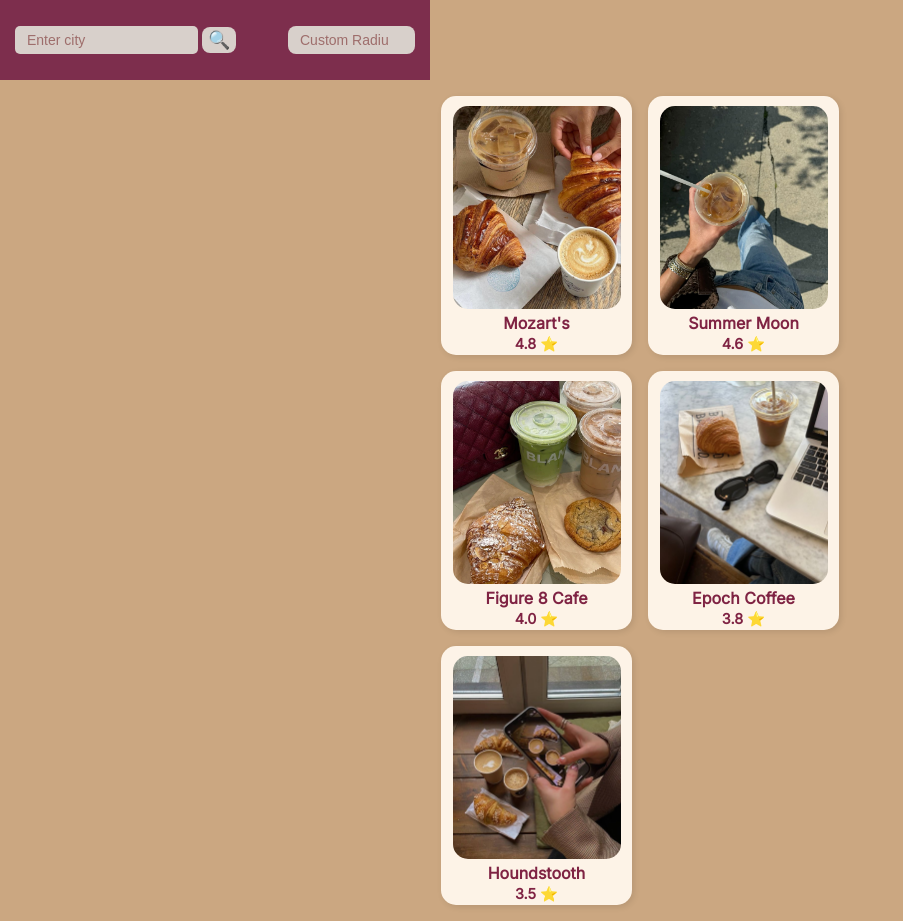
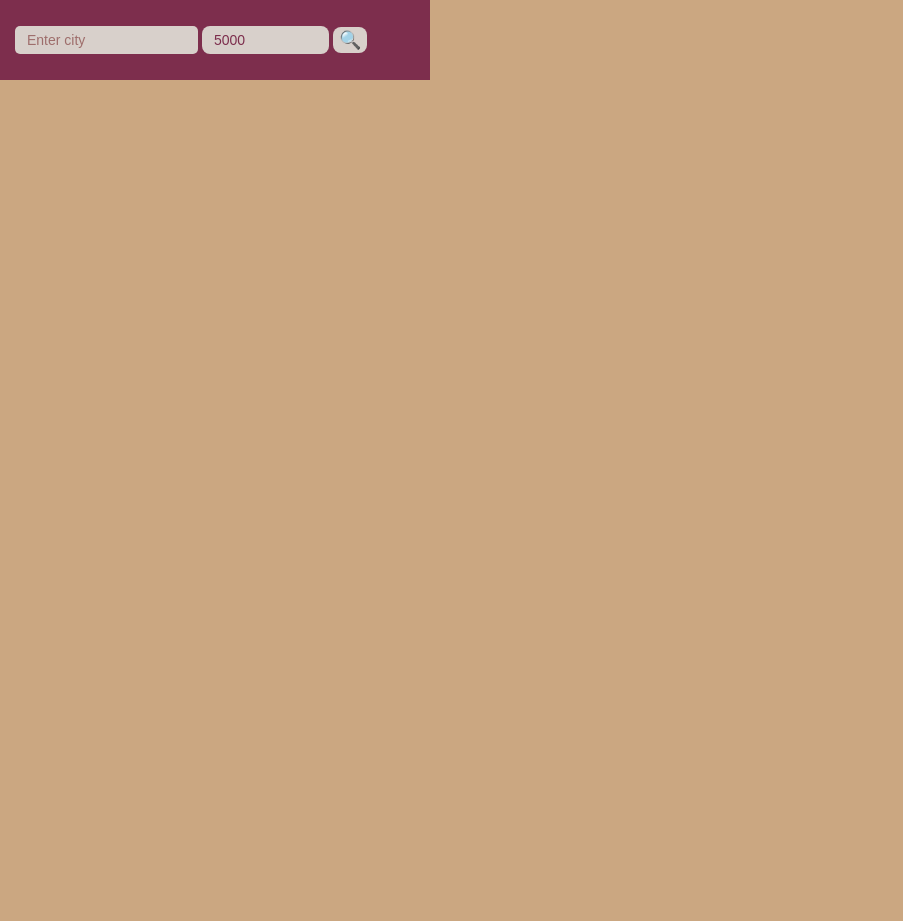
Before and after one commit to Sebika-K/coffee-dunk, a Flask app: page /results in a window 1280 px wide. Shown: the whole page, without its empty margins (0-903 px from the left). After the commit the page ends 80 px from the top, so only its background shows below. Run offline with Flask 3, Linux system fonts and the light colour scheme; some libraries are stand-ins or nearby versions.

Commit message:
created a routing file to display cafe names in the city/ fixed the custom radius functionality

```diff
--- a/app.py
+++ b/app.py
@@ -1,6 +1,14 @@
 from flask import Flask, render_template, request
+from dotenv import load_dotenv
+from routes.cafe_routes import cafe_bp
+import os
+
+load_dotenv()
+GOOGLE_API_KEY = os.environ.get("GOOGLE_API_KEY")
 
 app = Flask(__name__)
+
+app.register_blueprint(cafe_bp)
 
 @app.route('/')
 def home():
@@ -104,42 +112,6 @@ def profile():
     ]
     return render_template('profile.html', posts=posts)
 
-@app.route('/results')
-def results():
-    city = request.args.get('city', 'austin')
 
-    # Mock Data for Cafés
-    cafes = [
-        {
-            'name': "Mozart's",
-            'rating': 4.8,
-            'image_url': "/static/images/mozart.jpg"
-        },
-        {
-            'name': "Summer Moon",
-            'rating': 4.6,
-            'image_url': "/static/images/summermoon.jpg"
-        },
-        {
-            'name': "Figure 8 Cafe",
-            'rating': 4.0,
-            'image_url': "/static/images/figure8.jpg"
-        },
-        {
-            'name': "Epoch Coffee",
-            'rating': 3.8,
-            'image_url': "/static/images/epoch.jpg"
-        },
-        {
-            'name': "Houndstooth",
-            'rating': 3.5,
-            'image_url': "/static/images/houndstooth.jpg"
-        }
-    ]
-
-    # Sort cafes by rating descending
-    sorted_cafes = sorted(cafes, key=lambda x: x['rating'], reverse = True)
-
-    return render_template('results.html', cafes= sorted_cafes)
 if __name__ == '__main__':
     app.run(debug=True)
--- /dev/null
+++ b/routes/cafe_routes.py
@@ -0,0 +1,55 @@
+import os
+import requests
+from flask import Blueprint, render_template, request
+from dotenv import load_dotenv
+
+load_dotenv()
+
+GOOGLE_API_KEY = os.getenv("GOOGLE_API_KEY")
+
+# Create the Blueprint
+cafe_bp = Blueprint("cafe", __name__)
+
+@cafe_bp.route("/results")
+def results():
+    city = request.args.get("city", "").strip()
+    radius = request.args.get("radius", 5000)
+    cafes = []
+
+    if city:
+        #Get coordinates for the city
+        geocode_url = f"https://maps.googleapis.com/maps/api/geocode/json?address={city}&key={GOOGLE_API_KEY}"
+        geo_resp = requests.get(geocode_url).json()
+
+        if geo_resp['status'] == 'OK':
+            location = geo_resp['results'][0]['geometry']['location']
+            lat, lng = location['lat'], location['lng']
+
+            #Get cafes
+            places_url = (
+                f"https://maps.googleapis.com/maps/api/place/nearbysearch/json"
+                f"?location={lat},{lng}&radius={radius}&type=cafe&keyword=coffee&key={GOOGLE_API_KEY}"
+            )
+            places_resp = requests.get(places_url).json()
+
+            for place in places_resp.get('results', []):
+                cafes.append({
+                    'name': place['name'],
+                    'rating': place.get('rating', 'N/A'),
+                    'image_url': get_place_photo(place)
+                })
+    # Sort cafes by rating (descending)
+    sorted_cafes = sorted(
+        cafes, key=lambda x: x['rating'] if isinstance(x['rating'], (int, float)) else 0, reverse=True
+    )
+
+    return render_template("results.html", cafes=sorted_cafes, city=city, radius=radius)
+
+
+def get_place_photo(place):
+    """Return Google Place photo URL or placeholder"""
+    photos = place.get("photos")
+    if photos:
+        photo_ref = photos[0]['photo_reference']
+        return f"https://maps.googleapis.com/maps/api/place/photo?maxwidth=400&photoreference={photo_ref}&key={GOOGLE_API_KEY}"
+    return "/static/images/placeholder.jpg"
--- a/templates/results.html
+++ b/templates/results.html
@@ -15,18 +15,25 @@
   </head>
   <body class="results-page">
     <div class="navbar">
-      <div class="location-group">
+      <form action="/results" method="GET" class="location-group">
         <input
           class="city-box"
           id="city-input"
+          name="city"
           type="text"
           value="{{ city|capitalize }}"
           placeholder="Enter city"
         />
-        <button class="icon-button" onclick="searchCity()">🔍</button>
-      </div>
+        <input
+          type="number"
+          class="radius-box"
+          name="radius"
+          value="{{ radius }}"
+          placeholder="Custom Radius"
+        />
 
-      <input type="number" class="radius-box" placeholder="Custom Radius" />
+        <button class="icon-button" type="submit">🔍</button>
+      </form>
     </div>
 
     <div class="gallery">
--- a/templates/search.html
+++ b/templates/search.html
@@ -16,7 +16,7 @@
   <body class="search-page">
     <div class="search-container">
       <form action="/results" method="GET" class="search-bar">
-        <input type="text" placeholder="Enter the city name" />
+        <input type="text" name="city" placeholder="Enter the city name" />
         <button type="submit">Search</button>
       </form>
     </div>
```
